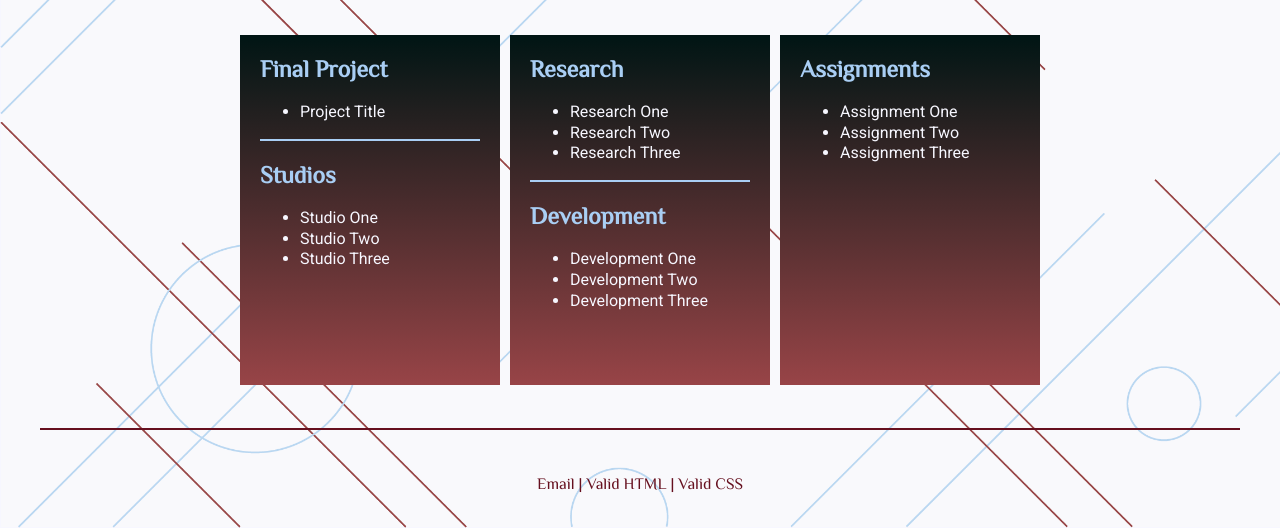
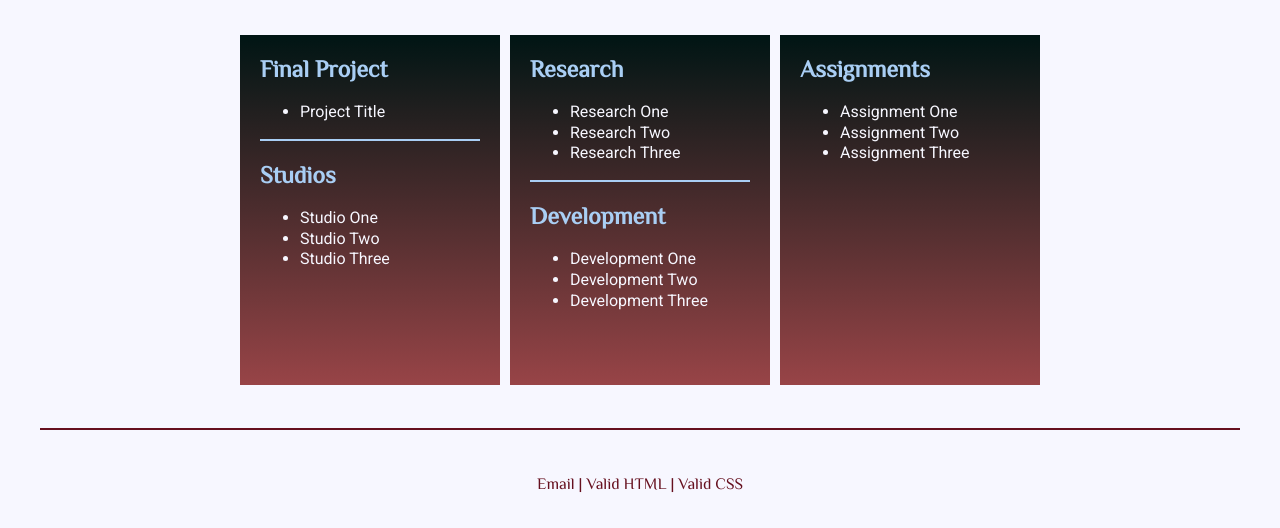
Before and after one commit to adteruya/adteruya.github.com, a plain HTML site: page des157-wi20/index.html in a window 1280 px wide. Shown: the part 389-917 px from the top of the page. Drawn offline with nearby package versions, Linux system fonts and the light colour scheme.

Commit message:
Removed background image

```diff
--- a/des157-wi20/index.html
+++ b/des157-wi20/index.html
@@ -9,7 +9,7 @@
         <meta charset="UTF-8">
         <meta name="viewport" content="width=device-width, initial-scale=1.0">
     </head>
-    <body class="backImage">
+    <body>
         <header>
             <div>
                 <p>Processing Image Goes Here</p>
--- a/des157-wi20/styles.css
+++ b/des157-wi20/styles.css
@@ -85,9 +85,3 @@ h1,h2,h3    {
     font-size: 1.5em;
     color: #A9CEF4;
 }
-
-.backImage  {
-    background-image: url("images/pattern.png");
-    background-repeat: no-repeat;
-    background-size: cover;
-}
```
